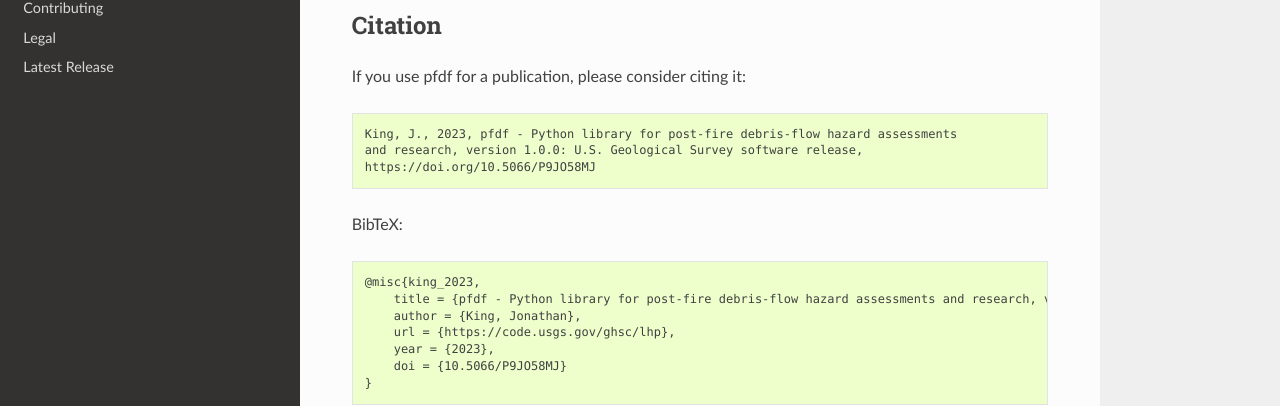
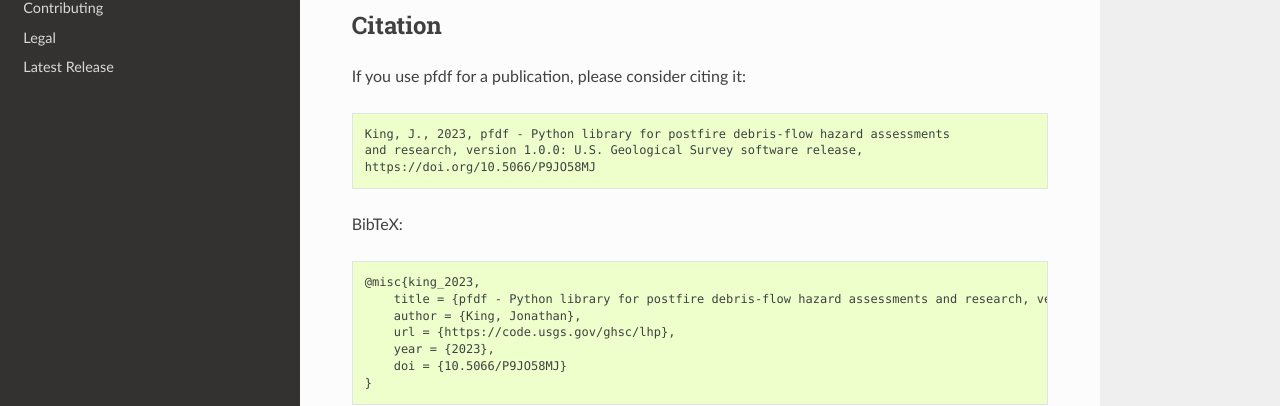
Before and after one commit to JonKing93/pfdf, a Sphinx documentation site: the page built from docs/index.rst, in a window 1280 px wide and 900 px high, scrolled down 874 px. Shown: the part 306-712 px from the top of the window. Built offline with Sphinx 7.4.7 and the Read the Docs theme 2.0.0, drawn with Linux system fonts in a browser that asks for light colours; some of the changed text lies outside the part shown.

Commit message:
replace post-fire with postfire

```diff
--- a/docs/index.rst
+++ b/docs/index.rst
@@ -3,7 +3,7 @@
 
 .. highlight:: none
 
-The pfdf package is a Python library designed to facilitate post-fire debris-flow hazard assessments and research. The library provides routines to:
+The pfdf package is a Python library designed to facilitate postfire debris-flow hazard assessments and research. The library provides routines to:
 
 * Analyze watersheds
 * Delineate stream segment networks
@@ -45,7 +45,7 @@
 --------
 If you use pfdf for a publication, please consider citing it::
 
-    King, J., 2023, pfdf - Python library for post-fire debris-flow hazard assessments
+    King, J., 2023, pfdf - Python library for postfire debris-flow hazard assessments
     and research, version 1.0.0: U.S. Geological Survey software release,
     https://doi.org/10.5066/P9JO58MJ
 
@@ -53,7 +53,7 @@
 BibTeX::
 
     @misc{king_2023,
-        title = {pfdf - Python library for post-fire debris-flow hazard assessments and research, version 1.0.0},
+        title = {pfdf - Python library for postfire debris-flow hazard assessments and research, version 1.0.0},
         author = {King, Jonathan},
         url = {https://code.usgs.gov/ghsc/lhp},
         year = {2023},
```
Also changed, not shown: README.md (+3 -3 lines).
